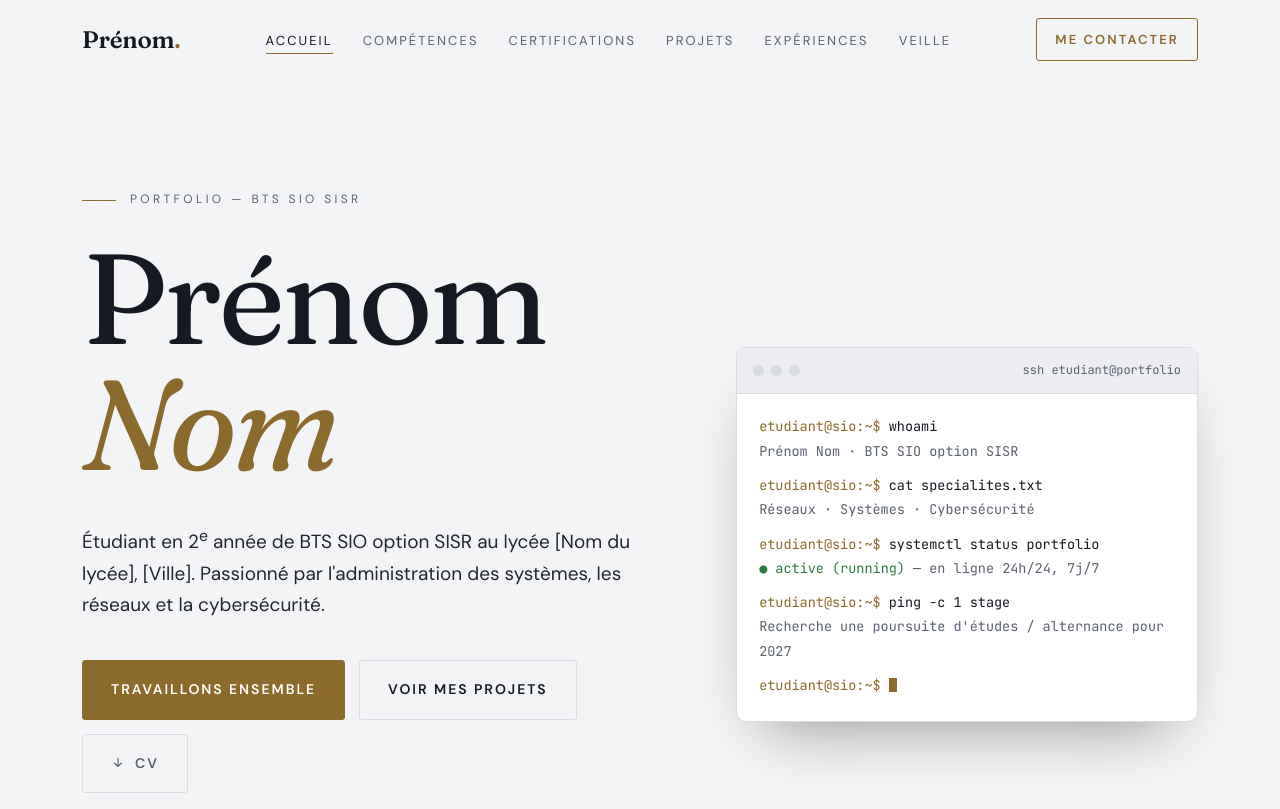
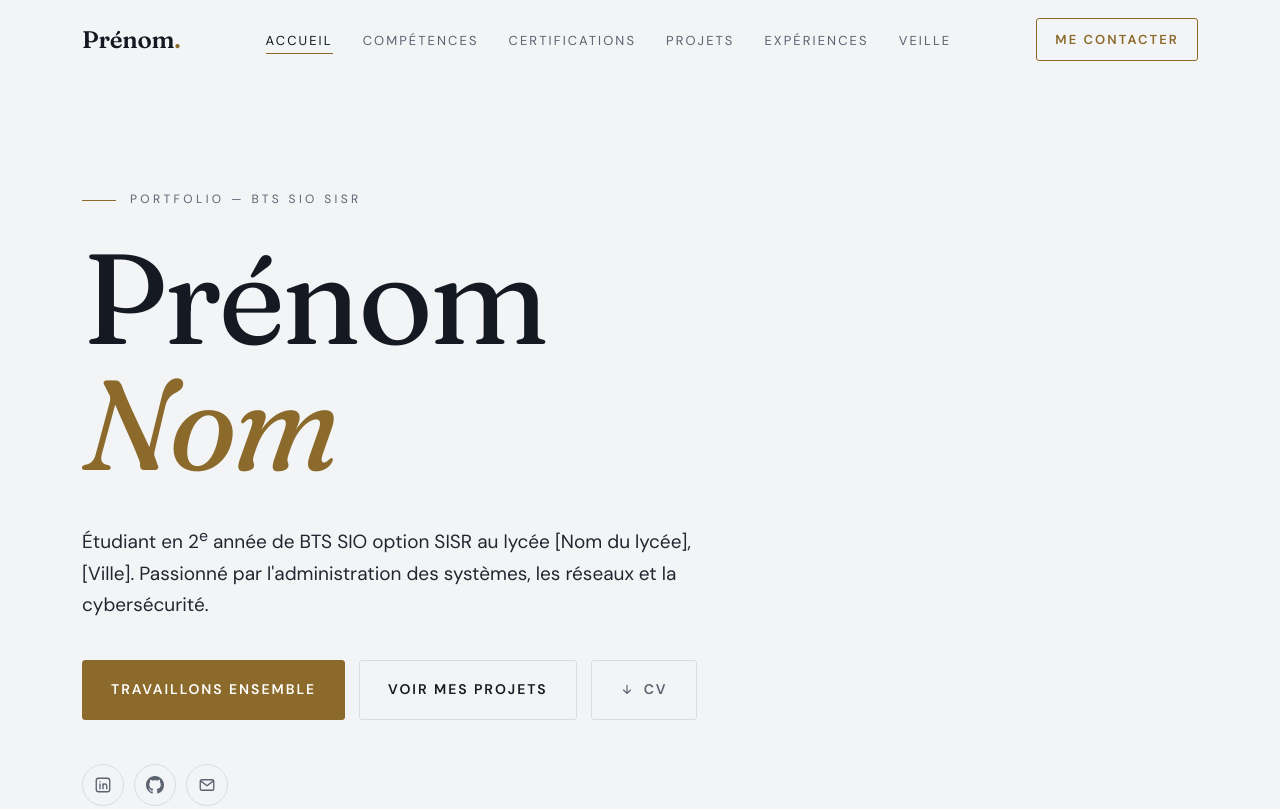
Before and after one commit to vankevin-roeun/portfolio, a plain HTML site: page index.html in a window 1280 px wide. Shown: the top 809 px of the page. Drawn offline with Linux system fonts and the light colour scheme.

Commit message:
Add files via upload

```diff
--- a/index.html
+++ b/index.html
@@ -9,7 +9,7 @@
 <link rel="preconnect" href="https://fonts.gstatic.com" crossorigin>
 <link rel="stylesheet" href="https://fonts.googleapis.com/css2?family=Fraunces:ital,opsz,wght@0,9..144,400;0,9..144,600;1,9..144,400;1,9..144,500&family=DM+Sans:wght@400;500;600&family=JetBrains+Mono:wght@400;500&display=swap">
 <style>
-/* Layout : colonne éditoriale de 1180px, nav collante, sections séparées par de fins filets ; côté droit du hero = carte « terminal » propre à l'option SISR */
+/* Layout : colonne éditoriale de 1180px, nav collante, sections séparées par de fins filets */
 :root {
   --bg: #0e1117;
   --surface: #151a23;
@@ -110,8 +110,7 @@ header.nav.scrolled { border-bottom-color: var(--line); }
 
 /* ---------- Hero ---------- */
 .hero { padding-block: clamp(48px, 9vw, 110px) clamp(56px, 8vw, 96px); }
-.hero-grid { display: grid; grid-template-columns: minmax(0, 1.25fr) minmax(0, 1fr); gap: clamp(32px, 6vw, 80px); align-items: center; }
-@media (max-width: 900px) { .hero-grid { grid-template-columns: minmax(0, 1fr); } }
+.hero-grid { display: block; }
 .hero h1 {
   font-family: var(--display); font-weight: 400; margin: 26px 0 0;
   font-size: clamp(56px, 10vw, 128px); line-height: .98; letter-spacing: -.025em; text-wrap: balance;
@@ -137,21 +136,6 @@ header.nav.scrolled { border-bottom-color: var(--line); }
 .socials a:hover { color: var(--accent); border-color: var(--accent); }
 .socials svg { width: 18px; height: 18px; }
 
-.term {
-  background: var(--surface); border: 1px solid var(--line); border-radius: 10px;
-  font-family: var(--mono); font-size: 13.5px; line-height: 1.8; overflow: hidden;
-  box-shadow: 0 30px 60px -30px rgba(0,0,0,.45);
-}
-.term-bar { display: flex; align-items: center; gap: 7px; padding: 12px 16px; border-bottom: 1px solid var(--line); background: var(--surface-2); }
-.term-bar i { width: 11px; height: 11px; border-radius: 50%; background: var(--line); }
-.term-bar span { margin-left: auto; font-size: 12px; color: var(--muted); }
-.term-body { padding: 20px 22px 24px; overflow-x: auto; }
-.term-body p { margin: 0; white-space: pre-wrap; }
-.term .p { color: var(--accent); }
-.term .o { color: var(--muted); margin-bottom: 10px; }
-.term .ok { color: var(--ok); }
-.cursor { display: inline-block; width: 8px; height: 1.05em; background: var(--accent); vertical-align: -2px; animation: blink 1.1s steps(1) infinite; }
-@keyframes blink { 50% { opacity: 0; } }
 
 /* ---------- Sections ---------- */
 section.block { border-top: 1px solid var(--line); padding-block: clamp(64px, 9vw, 112px); }
@@ -249,7 +233,6 @@ footer { border-top: 1px solid var(--line); padding-block: 28px; margin-top: cla
 
 @media (prefers-reduced-motion: reduce) {
   html { scroll-behavior: auto; }
-  .cursor { animation: none; }
   .btn:hover { transform: none; }
 }
 </style>
@@ -299,21 +282,6 @@ footer { border-top: 1px solid var(--line); padding-block: 28px; margin-top: cla
           <a href="#contact" aria-label="E-mail">
             <svg viewBox="0 0 24 24" fill="none" stroke="currentColor" stroke-width="1.8" stroke-linecap="round" stroke-linejoin="round"><rect x="3" y="5" width="18" height="14" rx="2"/><path d="m3.5 6.5 8.5 6.5 8.5-6.5"/></svg>
           </a>
-        </div>
-      </div>
-
-      <div class="term" aria-label="Présentation façon terminal">
-        <div class="term-bar"><i></i><i></i><i></i><span>ssh etudiant@portfolio</span></div>
-        <div class="term-body">
-          <p><span class="p">etudiant@sio:~$</span> whoami</p>
-          <p class="o">Prénom Nom · BTS SIO option SISR</p>
-          <p><span class="p">etudiant@sio:~$</span> cat specialites.txt</p>
-          <p class="o">Réseaux · Systèmes · Cybersécurité</p>
-          <p><span class="p">etudiant@sio:~$</span> systemctl status portfolio</p>
-          <p class="o"><span class="ok">● active (running)</span> — en ligne 24h/24, 7j/7</p>
-          <p><span class="p">etudiant@sio:~$</span> ping -c 1 stage</p>
-          <p class="o">Recherche une poursuite d'études / alternance pour 2027</p>
-          <p><span class="p">etudiant@sio:~$</span> <span class="cursor"></span></p>
         </div>
       </div>
     </div>
```
